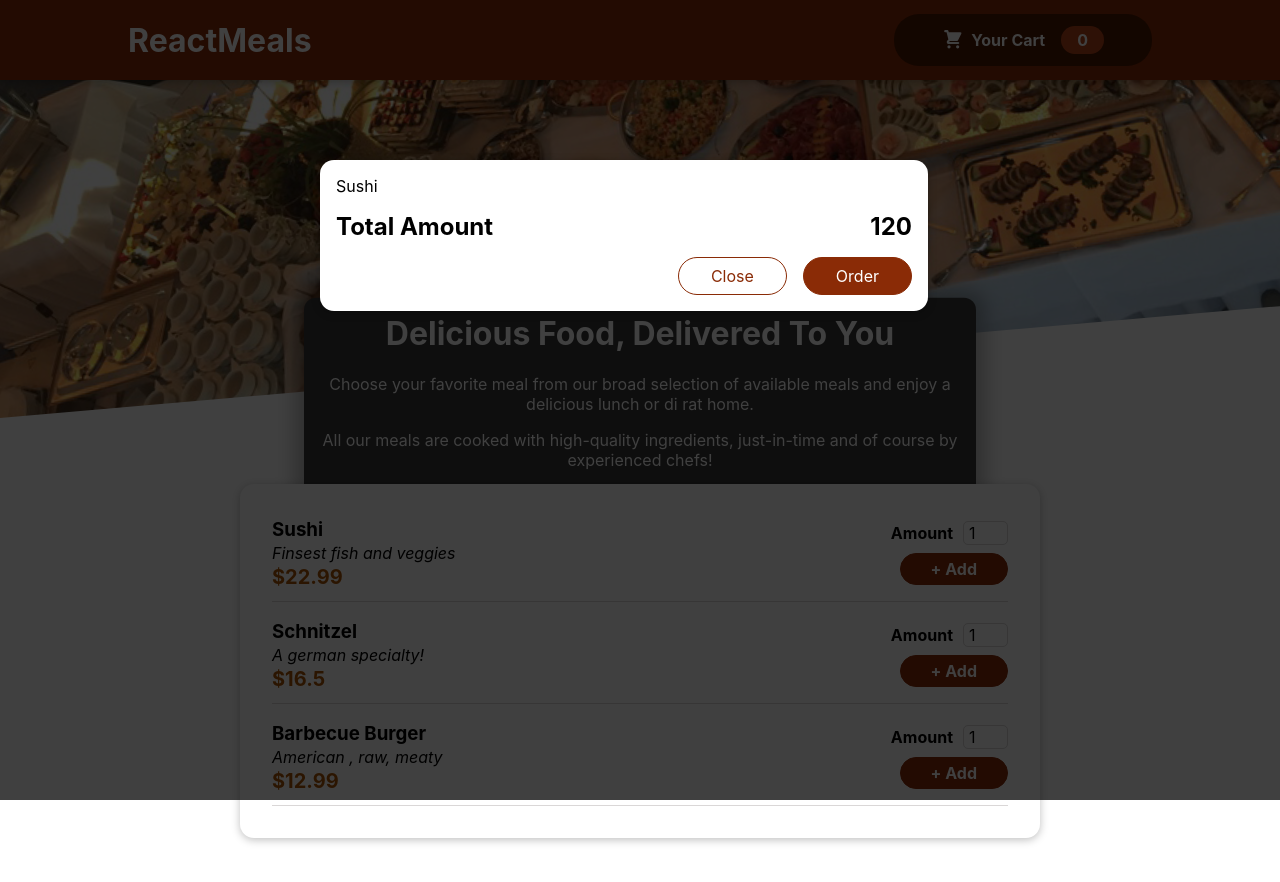
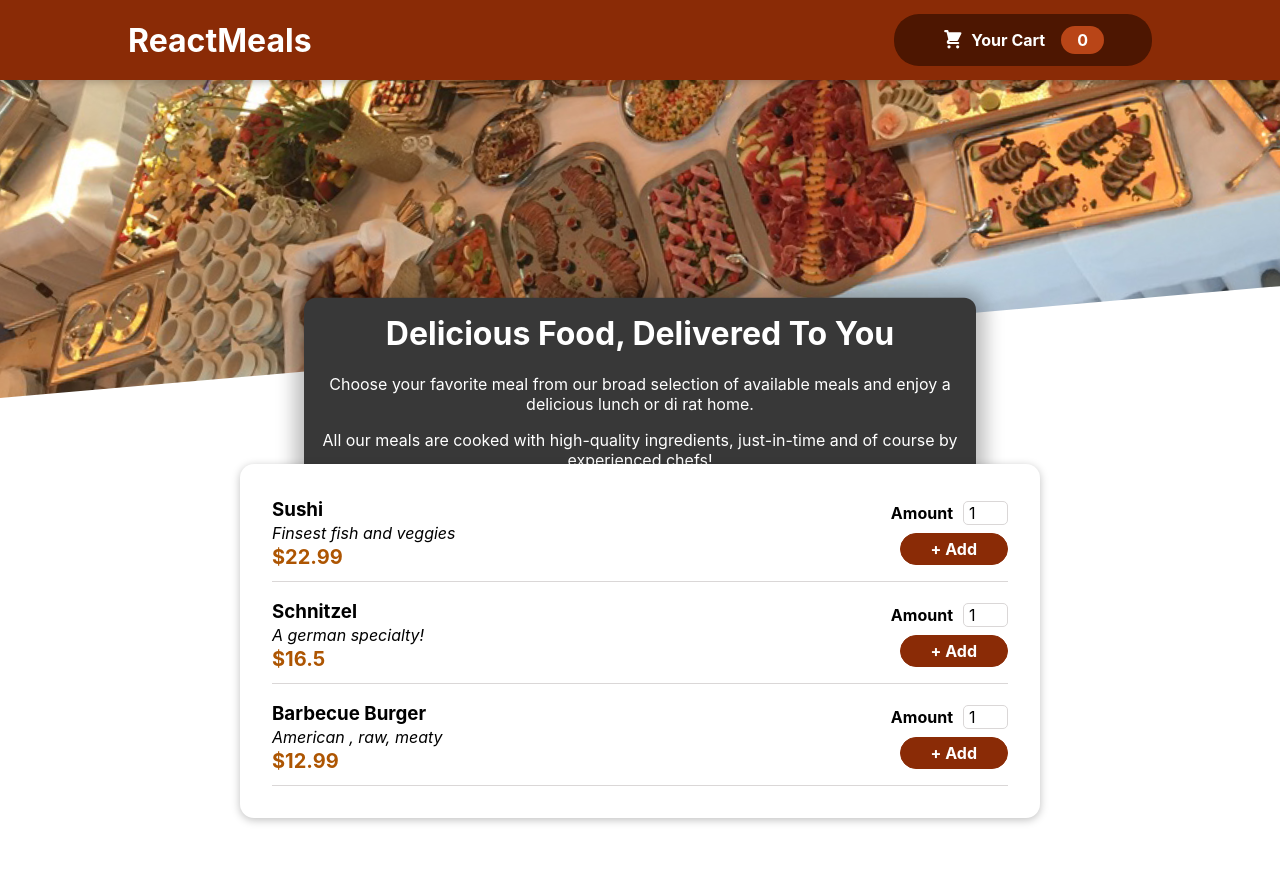
Before and after one commit to vandanacr538/restaurant-app, a React (Create React App) app: page / in a window 1280 px wide. Shown: the top 882 px of the page. Built offline with nearby package versions, Linux system fonts and the light colour scheme; the HTML template or start-up script is replaced by a standard one.

Commit message:
Added Close and Open Cart functionality

```diff
--- a/src/App.js
+++ b/src/App.js
@@ -1,13 +1,21 @@
-import React from "react";
+import React, { useState } from "react";
 import Header from "./components/Layout/Header";
 import Meals from "./components/Meals/Meals";
 import Cart from "./components/Cart/Cart";
 
 function App() {
+  const [cartIsOpen, setCartIsOpen]= useState(false);
+
+  const closeCartHandler=()=>{
+    setCartIsOpen(false);
+  }
+  const openCartHandler=()=>{
+    setCartIsOpen(true);
+  }
   return (
     <React.Fragment>
-      <Cart />
-      <Header />
+      {cartIsOpen && <Cart onClose={closeCartHandler}/>}
+      <Header onOpen={openCartHandler}/>
       <Meals />
     </React.Fragment>
   );
--- a/src/components/Cart/Cart.js
+++ b/src/components/Cart/Cart.js
@@ -2,27 +2,28 @@ import React from "react";
 import "./Cart.css";
 import Modal from "../UI/Modal";
 
-const Cart=()=>{
+const Cart=(props)=>{
     const cartItems=[{id: '1',
         name: "Sushi",
         amount: 2,
         price: 12.99
     }];
+
     return (
         <Modal>
             <ul className="cart-items">
-                {cartItems.map((item=>{
+                {cartItems.map((item)=>{
                     return (
-                        <li>{item.name}</li>
+                        <li key={item.id}>{item.name}</li>
                     )
-                }))}
+                })}
             </ul>
             <div className="total">
                 <span>Total Amount</span>
                 <span>120</span>
             </div>
             <div className="actions">
-                <button className="button--alt">Close</button>
+                <button className="button--alt" onClick={props.onClose}>Close</button>
                 <button className="button">Order</button>
             </div>
         </Modal>
--- a/src/components/Layout/Header.js
+++ b/src/components/Layout/Header.js
@@ -3,12 +3,12 @@ import "./Header.css";
 import mealsImage from "../../assets/meals.jpg";
 import HeaderCartButton from "./HeaderCartButton";
 
-const Header=()=>{
+const Header=(props)=>{
     return(
         <React.Fragment>
             <header className="header">
                 <h1>ReactMeals</h1>
-                <HeaderCartButton/>
+                <HeaderCartButton onOpen={props.onOpen}/>
             </header>
             <div className="header-image">
                 <img src={mealsImage} alt="A table full of meals"></img>
--- a/src/components/Layout/HeaderCartButton.js
+++ b/src/components/Layout/HeaderCartButton.js
@@ -2,9 +2,9 @@ import React from "react";
 import CartIcon from "../Cart/CartIcon";
 import classes from "./HeaderCartButton.module.css";
 
-const HeaderCartButton = () => {
+const HeaderCartButton = (props) => {
   return (
-    <button className={classes.button}>
+    <button className={classes.button} onClick={props.onOpen}>
       <span className={classes.carticon}>
         <CartIcon />
       </span>
```
